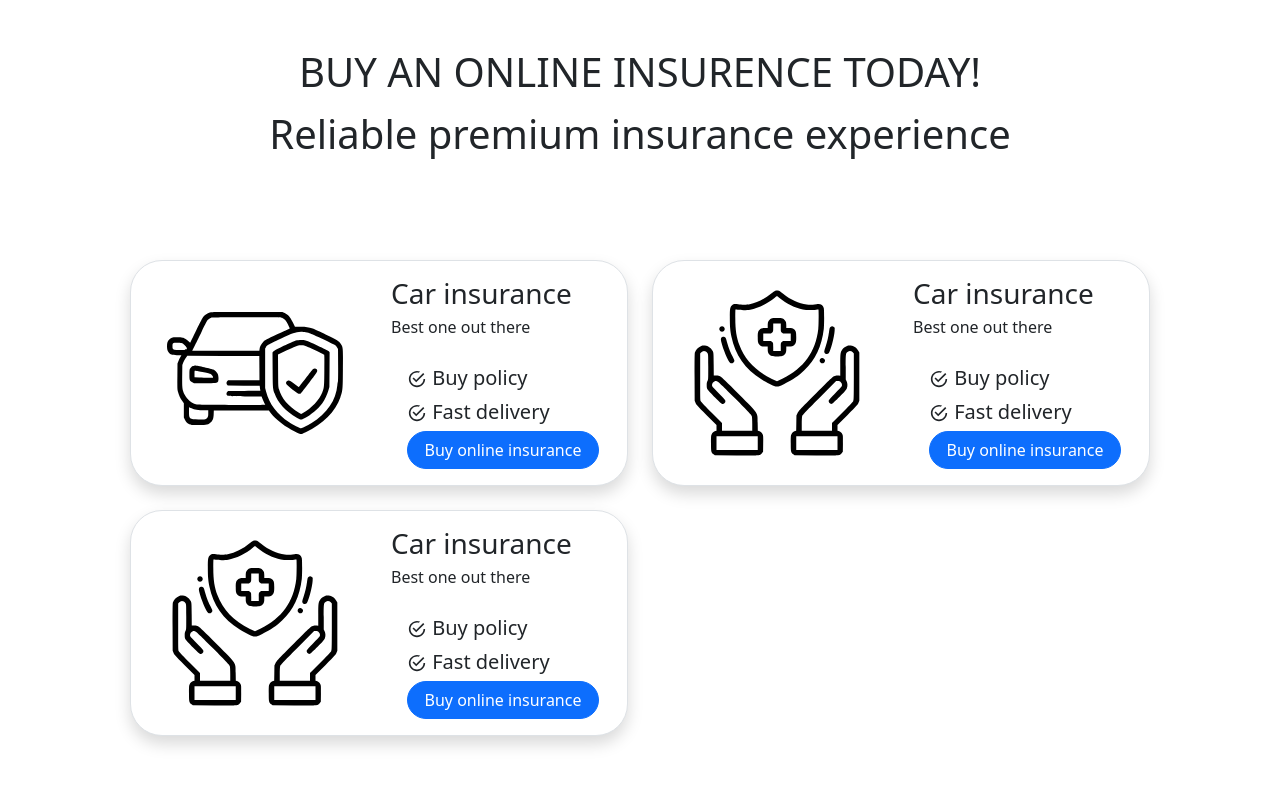
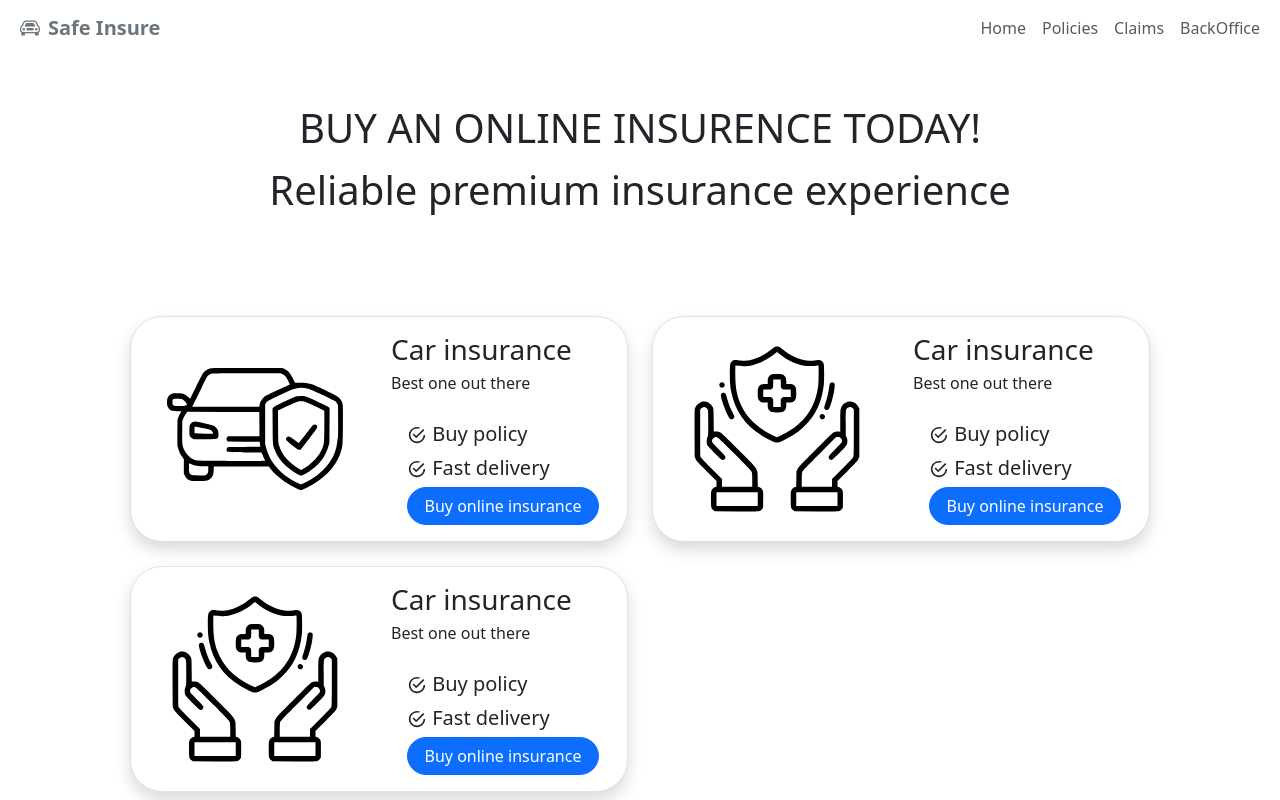
Before and after one commit to genasim/Insurance_Platform, a React (Create React App) app in the folder frontend/: page / in a window 1280 px wide. Shown: the top 800 px of the page. Built offline with nearby package versions, Linux system fonts and the light colour scheme.

Commit message:
Added navbar

```diff
--- a/frontend/public/index.html
+++ b/frontend/public/index.html
@@ -9,6 +9,11 @@
       name="description"
       content="Web site created using create-react-app"
     />
+    <link rel="stylesheet" href="https://cdn.jsdelivr.net/npm/bootstrap-icons@1.11.3/font/bootstrap-icons.min.css">
+    <script src="https://cdn.jsdelivr.net/npm/bootstrap@5.0.2/dist/js/bootstrap.bundle.min.js" defer
+            integrity="sha384-MrcW6ZMFYlzcLA8Nl+NtUVF0sA7MsXsP1UyJoMp4YLEuNSfAP+JcXn/tWtIaxVXM"
+            crossorigin="anonymous"></script>
+
     <link rel="apple-touch-icon" href="%PUBLIC_URL%/logo192.png" />
     <!--
       manifest.json provides metadata used when your web app is installed on a
--- a/frontend/src/layout/Layout.tsx
+++ b/frontend/src/layout/Layout.tsx
@@ -1,12 +1,14 @@
-import { FC } from "react";
-import { Outlet } from "react-router-dom";
+import {FC} from "react";
+import {Outlet} from "react-router-dom";
+import Navbar from "./Navbar";
 
 const PageLayout: FC = () => {
-  return (
-    <>
-      <Outlet />
-    </>
-  );
+    return (
+        <>
+            <Navbar/>
+            <Outlet/>
+        </>
+    );
 };
 
 export default PageLayout;
--- /dev/null
+++ b/frontend/src/layout/Navbar.tsx
@@ -0,0 +1,41 @@
+import React from 'react';
+import 'bootstrap/dist/css/bootstrap.css';
+
+
+const Navbar = () => {
+    return (
+        <div>
+            <nav className="navbar navbar-expand-md navbar-light">
+                <div className="container-xxl">
+                    <a href="#" className="navbar-brand">
+                        <span className="fw-bold text-secondary">
+                            <i className="bi bi-car-front mx-2"></i>Safe Insure</span>
+                    </a>
+                    <button className="navbar-toggler" type="button" data-bs-toggle="collapse"
+                            data-bs-target="#main-nav"
+                            aria-controls="main-nav" aria-expanded="false" aria-label="Toggle navigation">
+                        <span className="navbar-toggler-icon"></span>
+                    </button>
+                    <div id="main-nav" className="collapse navbar-collapse justify-content-end align-center">
+                        <ul className="navbar-nav">
+                            <li className="nav-item">
+                                <a href="#home" className="nav-link">Home</a>
+                            </li>
+                            <li className="nav-item">
+                                <a href="#policies" className="nav-link">Policies</a>
+                            </li>
+                            <li className="nav-item">
+                                <a href="#claims" className="nav-link">Claims</a>
+                            </li>
+                            <li className="nav-item">
+                                <a href="#backoffice" className="nav-link">BackOffice</a>
+                            </li>
+                        </ul>
+                    </div>
+                </div>
+            </nav>
+        </div>
+    );
+};
+
+export default Navbar;
```
Also changed, not shown: frontend/src/pages/admin/Login.html (added, +91 -0 lines).
